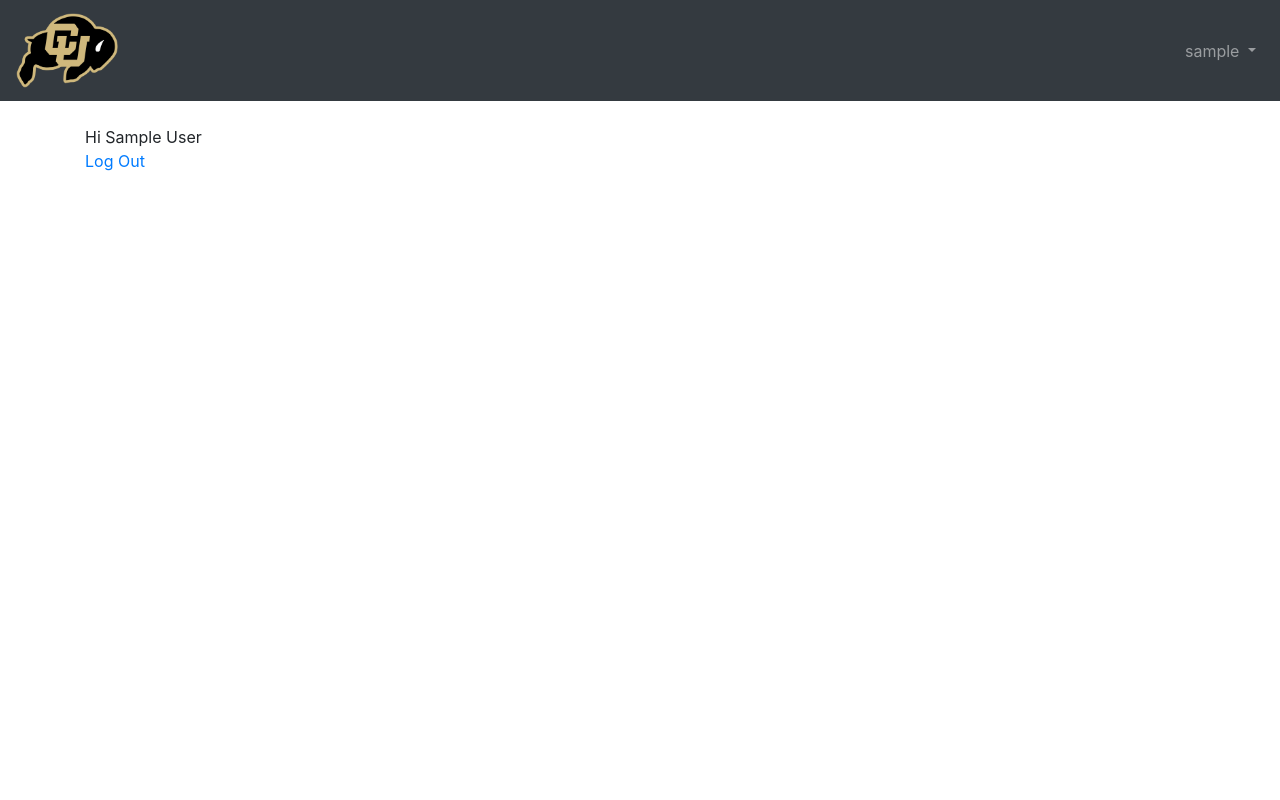
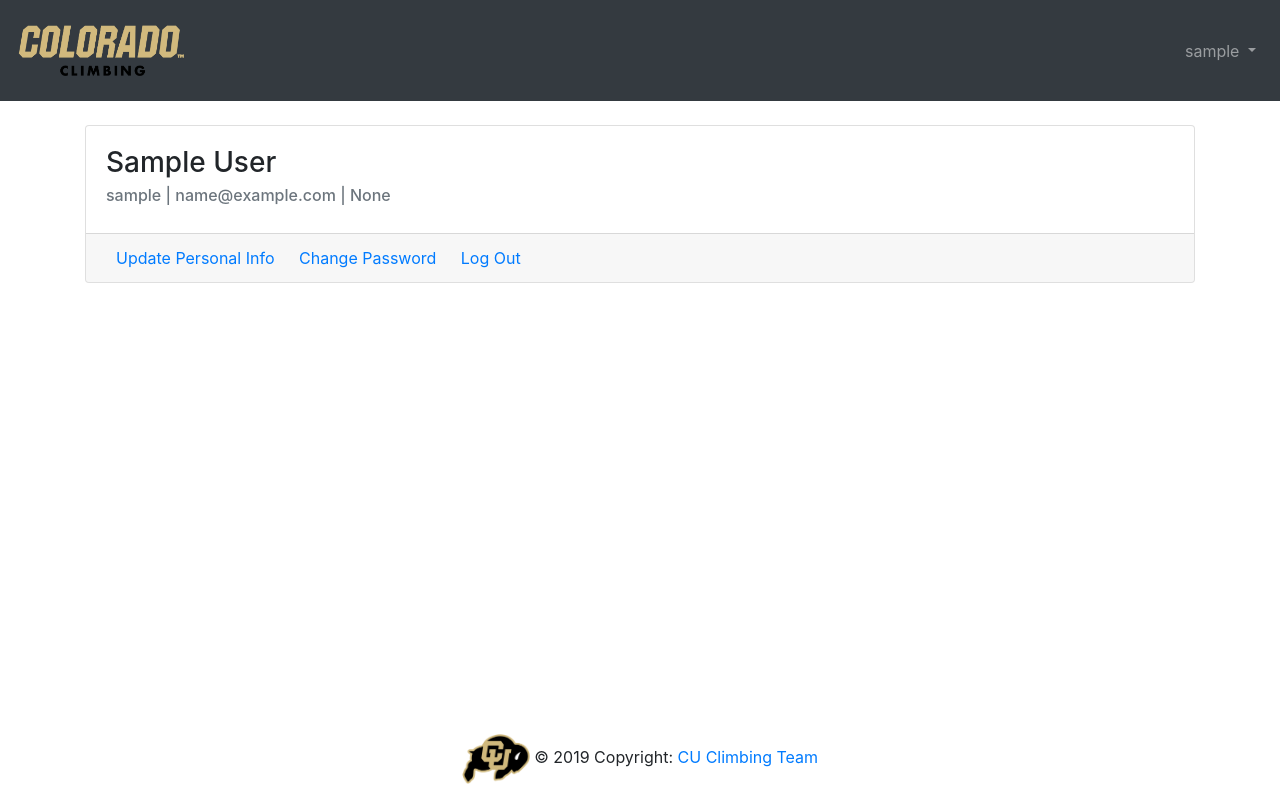
Before and after one commit to hainsworth99/AttendanceManager, a Django app: page / in a window 1280 px wide. Run offline with Django 3.2, Linux system fonts and the light colour scheme; the visitor is signed in with stand-in values (Sample User, id 1); some libraries are stand-ins or nearby versions.

Commit message:
updated html/css layout

```diff
--- a/AttendanceManager/settings.py
+++ b/AttendanceManager/settings.py
@@ -119,6 +119,9 @@
 # https://docs.djangoproject.com/en/2.0/howto/static-files/
 
 STATIC_URL = '/static/'
+STATICFILES_DIRS = (
+    os.path.join(BASE_DIR, "static"),
+)
 
 
 AUTH_USER_MODEL = 'users.CustomUser'  # creating CustomUser for user model based on AbstractUser
--- a/AttendanceManager/urls.py
+++ b/AttendanceManager/urls.py
@@ -16,6 +16,7 @@
 from django.contrib import admin
 from django.urls import path, include
 from django.views.generic.base import TemplateView
+from django.contrib.staticfiles.urls import staticfiles_urlpatterns
 
 urlpatterns = [
     path('admin/', admin.site.urls),
@@ -23,3 +24,6 @@
     path('users/', include('django.contrib.auth.urls')),
     path('', TemplateView.as_view(template_name='home.html'), name='home')
 ]
+
+
+urlpatterns += staticfiles_urlpatterns()
--- a/templates/base.html
+++ b/templates/base.html
@@ -1,5 +1,5 @@
 <!-- templates/base.html -->
-
+<!-- Author: Harold Ainsworth, Summer 2019 -->
 <!DOCTYPE html>
 <html>
     <head>
@@ -14,9 +14,10 @@
     <body>
         <main>
             {% load static %}
-            <nav class="navbar navbar-expand-md navbar-dark bg-dark mb-4">
+            <nav class="navbar navbar-expand-md navbar-dark bg-dark sticky-top mb-4">
                 <a class="navbar-brand" href="{% url 'home' %}">
-                    <img src="{% static '/buff.png' %}" alt="buff.png" height="75px">
+                    <img src="{% static '/COLORADO_CLIMBING.png' %}" alt="Colorado Climbing
+                    " height="75px">
                 </a>
                 <button class="navbar-toggler" type="button" data-toggle="collapse" data-target="#navbarCollapse" aria-controls="navbarCollapse" aria-expanded="false" aria-label="Toggle navigation">
                     <span class="navbar-toggler-icon"></span>
@@ -49,6 +50,13 @@
                 {% block content %}
                 {% endblock content %}
             </div>
+            <footer class="fixed-bottom">
+                <div class="footer-copyright text-center py-3">
+                    <img src="{% static 'buff.png' %}" alt="buff" height="50px" class="center-block">
+                    © 2019 Copyright:
+                    <a href="https://www.cuclimbing.com/"> CU Climbing Team</a>
+                </div>
+            </footer>
             <!-- Optional JavaScript -->
             <!-- jQuery first, then Popper.js, then Bootstrap JS -->
             <script src="https://code.jquery.com/jquery-3.3.1.slim.min.js" integrity="sha384-q8i/X+965DzO0rT7abK41JStQIAqVgRVzpbzo5smXKp4\YfRvH+8abtTE1Pi6jizo" crossorigin="anonymous"></script>
--- a/templates/home.html
+++ b/templates/home.html
@@ -6,8 +6,18 @@
 
 {% block content %}
     {% if user.is_authenticated %}
-        Hi {{ user.first_name }} {{ user.last_name }}
-        <p><a href="{% url 'logout' %}">Log Out</a></p>
+        <div class="card">
+            <div class="card-body">
+                <h3 class="card-title">{{ user.first_name }} {{ user.last_name }}</h3>
+                <h6 class="card-subtitle mb-2 text-muted">{{ user.username }} | {{ user.email }} | {{ user.student_id }}</h6>
+                <p class="card-text"></p>
+            </div>
+            <div class="card-footer">
+                <a href="{% url 'user_update' user.id %} class="card-link" style="padding: 10px">Update Personal Info</a>
+                <a href="{% url 'password_change' %} class="card-link" style="padding: 10px">Change Password</a>
+                <a href="{% url 'logout'%} class="card-link" style="padding: 10px">Log Out</a>
+            </div>
+        </div>
     {% else %}
         <p>You are not logged in.</p>
         <a href="{% url 'login' %}">Log In</a> | <a href="{% url 'signup' %}">Sign Up</a>
```
Also changed, not shown: static/COLORADO_CLIMBING.png (added), static/buff.png (added).
